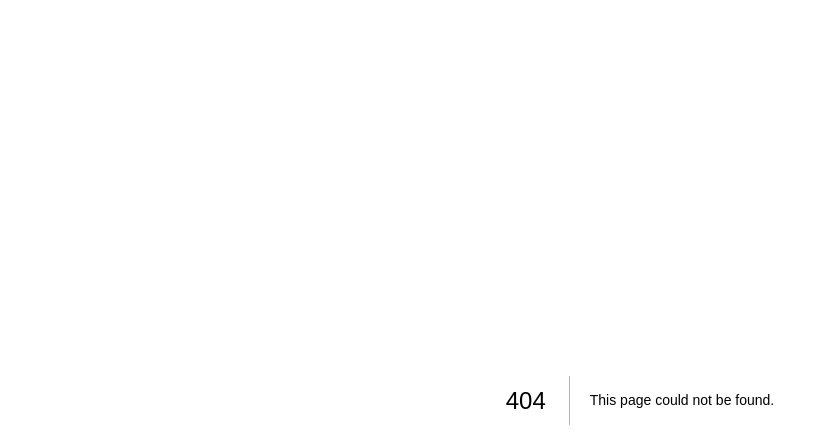
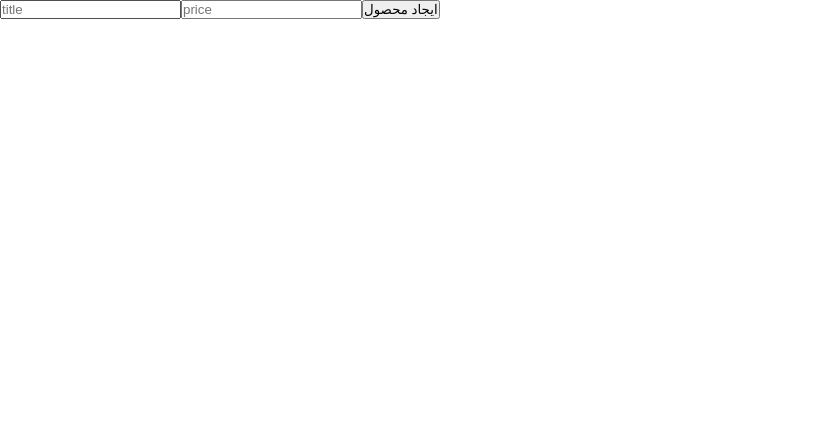
Before and after one commit to amirmohammadzadeh3492-dev/commerce3, a Next.js app: page /products/new in a window 1280 px wide. Before the commit this address had no page. Shown: the top 448 px of the page, without its empty margins (0-833 px from the left). Built offline with nearby package versions, Linux system fonts and the light colour scheme.

Commit message:
Create page.tsx

```diff
--- /dev/null
+++ b/app/products/new/page.tsx
@@ -0,0 +1,5 @@
+import ProductForm from "@/components/products/ProductForm";
+
+export default function Page() {
+  return <ProductForm />;
+}
```
